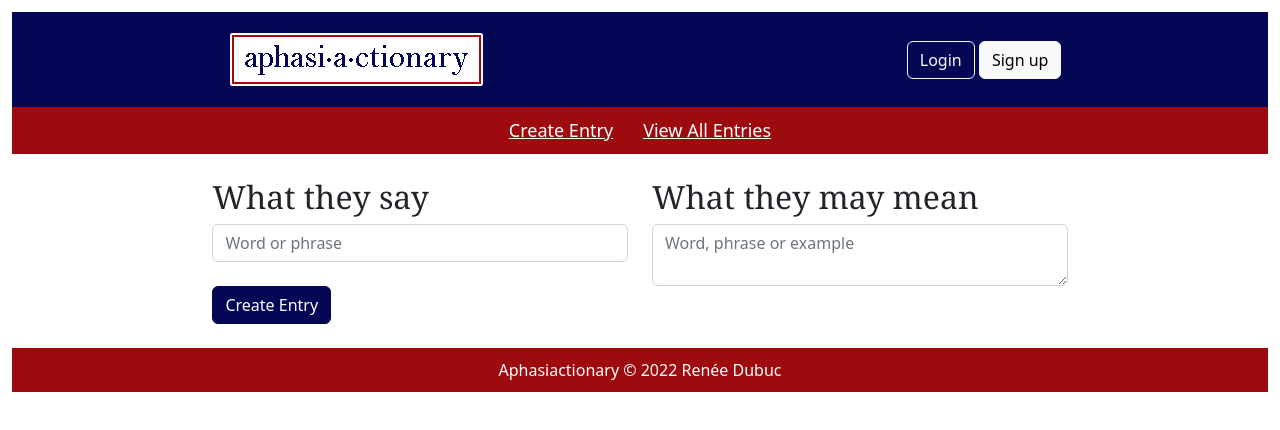
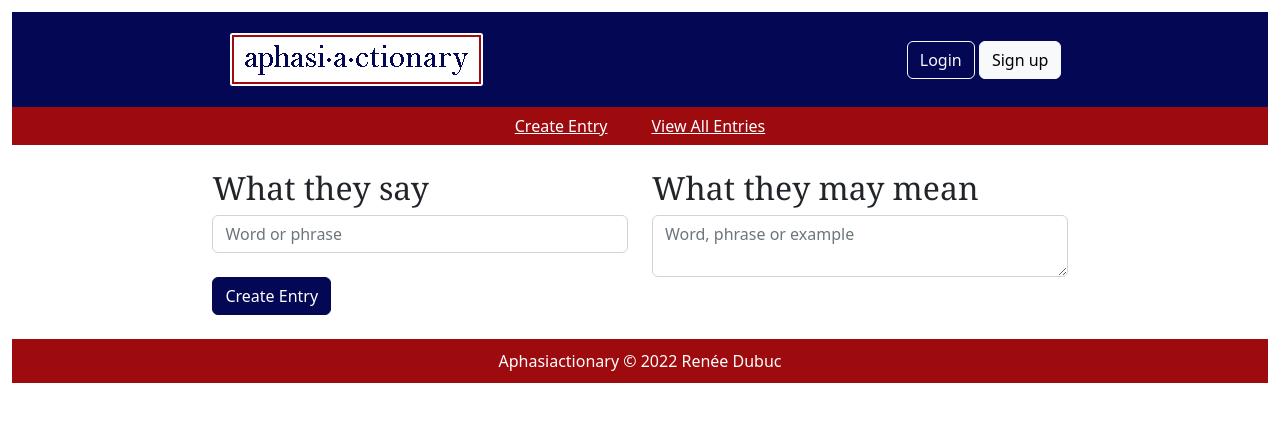
Before and after one commit to radubuc/aphasiactionary, a React (Create React App) app: page / in a window 1280 px wide. Shown: the top 430 px of the page. Built offline with nearby package versions, Linux system fonts and the light colour scheme.

Commit message:
Fixed button styling since I changed from a tag to Button component

```diff
--- a/src/App.js
+++ b/src/App.js
@@ -25,13 +25,18 @@ function App() {
 
   return (
     <Container fluid>
-      <HeaderNav />
-      <UtilityNav />
-      <CreateEntryForm />
+      <Router>
+        <div>
+          <HeaderNav />
+          <UtilityNav />
+          <CreateEntryForm />
 
 
 
-      <Footer />
+          <Footer />
+        </div>
+
+      </Router>
     </Container>
 
 
--- a/src/components/UtilityNav.js
+++ b/src/components/UtilityNav.js
@@ -1,4 +1,6 @@
 import React from 'react';
+import { Link } from 'react-router-dom';
+import Button from 'react-bootstrap/Button';
 import '../styles.css';
 
 //Should I use class component or functional component? Depends on if I need to access state I think
@@ -6,8 +8,13 @@ const UtilityNav = () => {
     return (
         <div>
             <nav className="d-flex justify-content-center">
-                <a href="#" className="utility-nav">Create Entry</a>
-                <a href="#" className="utility-nav">View All Entries</a>
+                <Button href="#" className="utility-nav">
+                    <Link to="/create-entry" className='link'>Create Entry</Link>
+                </Button>
+                <Button href="#" className="utility-nav">
+                    <Link to="/view-all-entries" className='link'>View All Entries</Link>
+                </Button>
+
             </nav>
         </div>
     )
@@ -17,6 +24,11 @@ export default UtilityNav;
 
 //Will I need to change anchor tags to something else in order to add JS functionality later?
 
+// eslint-disable-next-line
+{/* <a href="#" className="utility-nav">Create Entry</a>
+<a href="#" className="utility-nav">View All Entries</a>
+<Button href="#" className="utility-nav">View All Entries</Button> */}
+
 
 //To change react bootstrap component defaults, download SASS?
 // https://create-react-app.dev/docs/adding-bootstrap/#using-a-custom-theme
--- a/src/styles.css
+++ b/src/styles.css
@@ -28,44 +28,63 @@ header {
 }
 /* HEADER STYLES END */
 
-/* NAV STYLES START */
+/* NAV & BUTTON STYLES START */
 nav {
     background-color: #9e0b0f;
     margin-bottom: 24px;
+}
+.btn-primary {
+    background-color: rgb(255, 255, 255, 0) !important;
+    border-color: rgb(255, 255, 255, 0) !important;
 }
 
 .utility-nav {
     /* color: rgb(255, 255, 255); */
     font-size: 1.125rem;
-    padding: 10px 15px;
+    /* padding: 10px 15px; */
 }
 
-a.utility-nav:link {
-    color:rgb(255, 255, 255);
+.utility-nav > :link {
+    color:rgb(255, 255, 255) !important;
 }
 
-a.utility-nav:hover {
-    background-color: rgb(255, 255, 255);
-    color: #9e0b0f;
+.utility-nav > :hover {
+    background-color: rgb(255, 255, 255) !important;
+    color: #9e0b0f !important;
+
+    /* --bs-btn-bg: #9e0b0f !important; */
 }
 
-a.utility-nav:active {
-    color: #030754;
+.utility-nav > :active {
+    color: #030754 !important;
 }
 
-a.utility-nav:visited {
-    color: black;
+.utility-nav > a:visited {
+    color: black !important;
     ;
 }
-/* NAV STYLES END */
 
-/* BUTTON STYLES START */
+.link {
+    padding: 9px;
+}
+
 .custom-btn {
     background-color: #030754 !important;
     border-color: #030754 !important;
 }
+
+.custom-btn:hover {
+    background-color: white !important;
+    color: #030754 !important;
+}
+
+.custom-btn:active {
+    color: #9e0b0f !important;
+}
+
+
 /* Add same link, hover, active, and visited styles for custom-btn class. Also right align btn with bootstrap */
-/* BUTTON STYLES END */
+/* NAV & BUTTON STYLES END */
 
 /* FOOTER STYLES START */
 footer {
```
